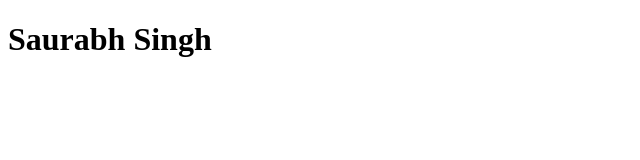
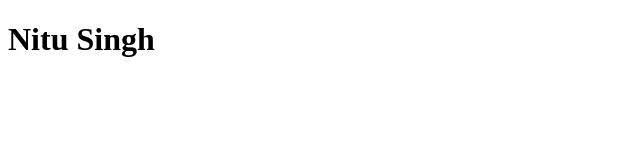
Before and after one commit to UnbiasedEagle/My-Project, a plain HTML site: page index.html in a window 1280 px wide. Shown: the whole page, without its empty margins (0-640 px from the left). Drawn offline with Linux system fonts and the light colour scheme.

Commit message:
change h1 tag

```diff
--- a/index.html
+++ b/index.html
@@ -9,7 +9,7 @@
 </head>
 
 <body>
-    <h1>Saurabh Singh</h1>
+    <h1>Nitu Singh</h1>
 </body>
 
 </html>
```
